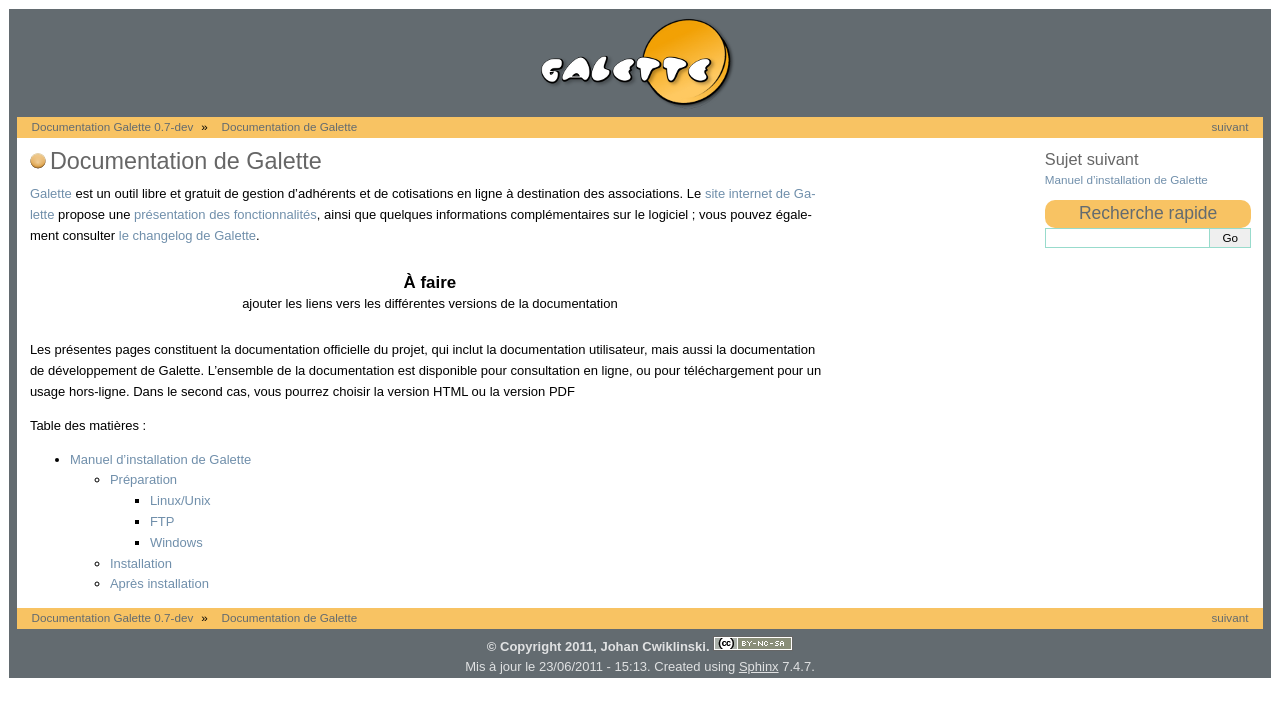
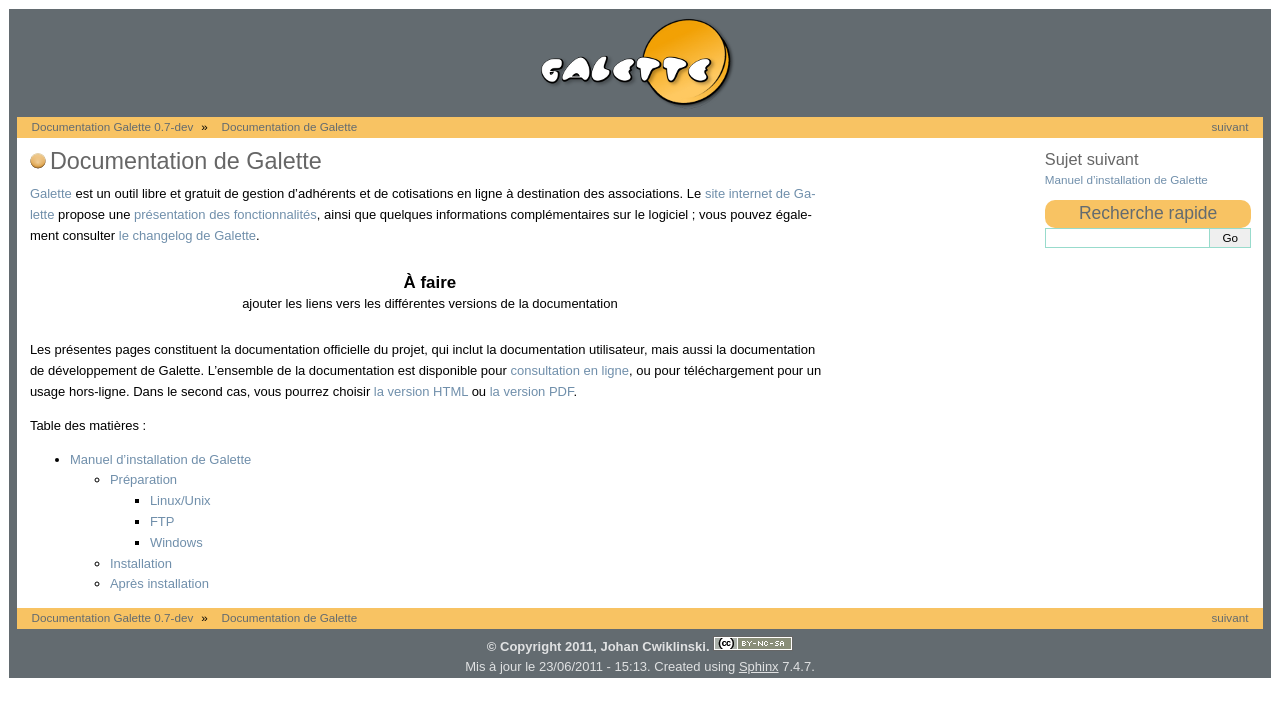
Before and after one commit to galette/galettedoc, a Sphinx documentation site: the page built from source/index.rst, in a window 1280 px wide. Shown: the top 717 px of the page. Built offline with Sphinx 7.4.7, drawn with Linux system fonts in a browser that asks for light colours; part of the change alters nothing that is shown.

```diff
--- a/source/index.rst
+++ b/source/index.rst
@@ -12,7 +12,7 @@ Documentation de Galette
 
    ajouter les liens vers les différentes versions de la documentation
 
-Les présentes pages constituent la documentation officielle du projet, qui inclut la documentation utilisateur, mais aussi la documentation de développement de Galette. L'ensemble de la documentation est disponible pour consultation en ligne, ou pour téléchargement pour un usage hors-ligne. Dans le second cas, vous pourrez choisir la version HTML ou la version PDF
+Les présentes pages constituent la documentation officielle du projet, qui inclut la documentation utilisateur, mais aussi la documentation de développement de Galette. L'ensemble de la documentation est disponible pour `consultation en ligne <http://galette.tuxfamily.org/documentation/fr/>`_, ou pour téléchargement pour un usage hors-ligne. Dans le second cas, vous pourrez choisir `la version HTML <http://galette.tuxfamily.org/documentation/fr/documentation_galette.tar.bz2>`_ ou `la version PDF <http://galette.tuxfamily.org/documentation/fr/galette.pdf>`_.
 
 Table des matières :
 
```
